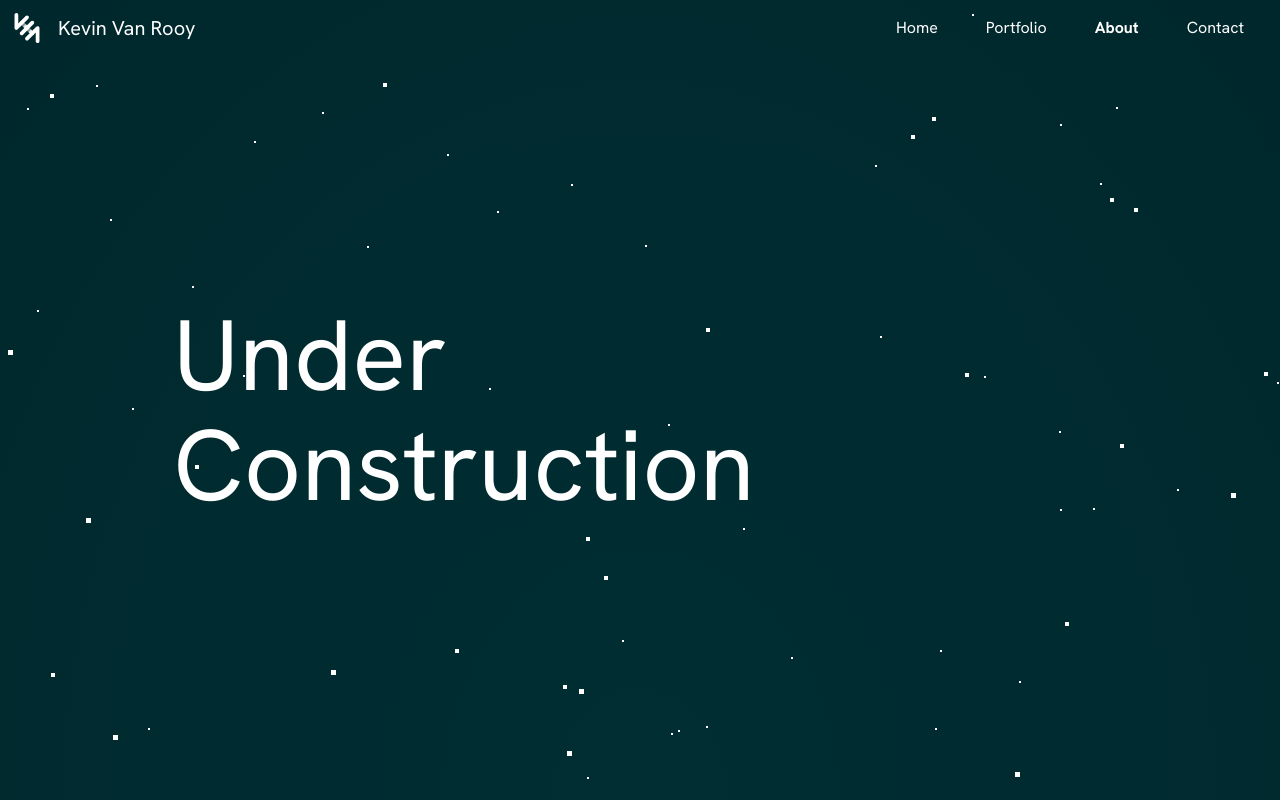
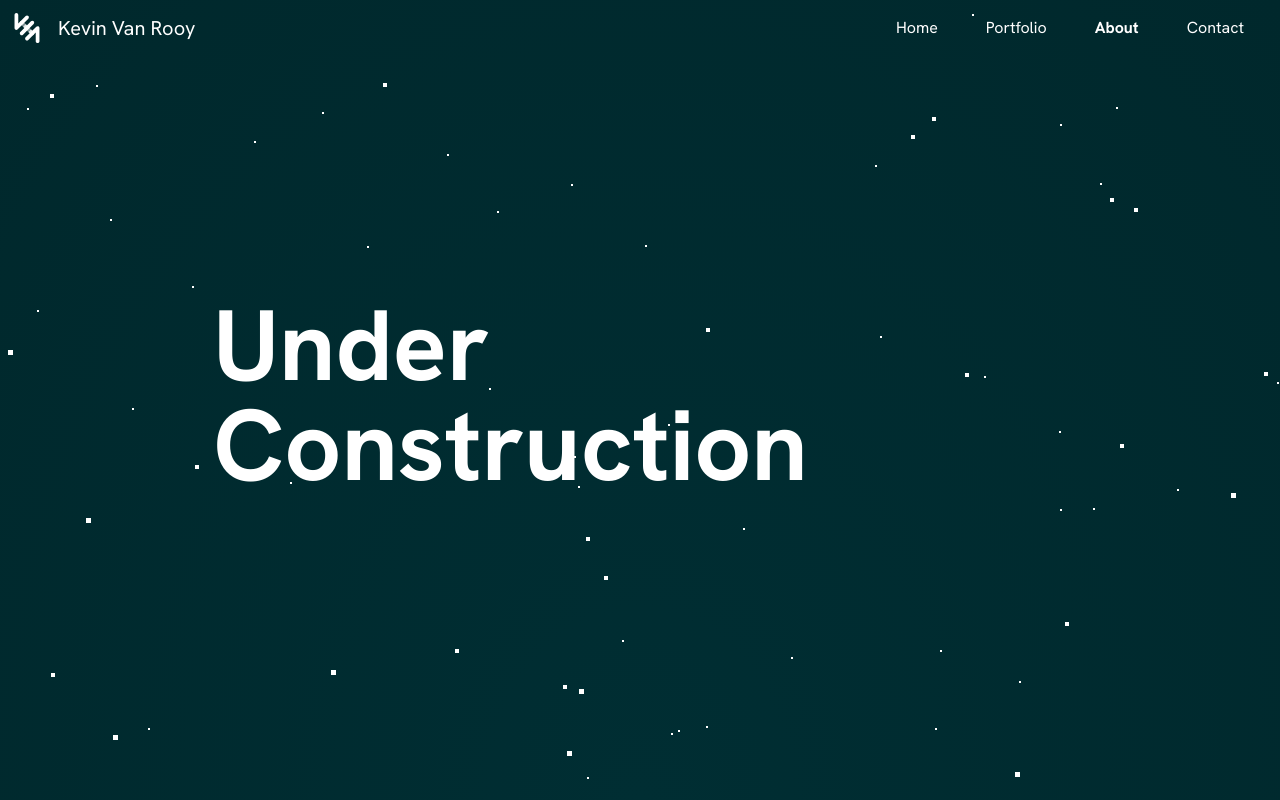
Before and after one commit to Krupuks/MyWebsite, an Angular app: page /about in a window 1280 px wide. Built offline with nearby package versions, Linux system fonts and the light colour scheme.

Commit message:
Refactoring

```diff
--- a/src/app/app.module.ts
+++ b/src/app/app.module.ts
@@ -40,7 +40,6 @@ import { ProjectFilterComponent } from './routes/portfolio/project-filter/projec
       {path: "home", component: HomeComponent},
       {path: "about", component: AboutComponent},
       {path: "portfolio", component: PortfolioComponent},
-      {path: "contact", component: ContactComponent},
       {path: "**", redirectTo: "home", pathMatch: "full"}
     ]),
     NgbModule,
--- a/src/app/navbar/navbar.component.html
+++ b/src/app/navbar/navbar.component.html
@@ -50,7 +50,7 @@
           <a class="nav-link" routerLink="/about">About</a>
         </li>
         <li class="nav-item mx-3">
-          <a class="nav-link" onclick="scrollToBottom()">Contact</a>
+          <a class="nav-link" (click)="scrollToBottom()">Contact</a>
         </li>
       </ul>
     </div>
--- a/src/app/routes/about/about.component.css
+++ b/src/app/routes/about/about.component.css
@@ -2,41 +2,3 @@
     --title-size: 100px;
     --info-size: 20px;
   }
-
-  .title, .info {
-    left: calc(100vw/6);
-    position: relative;
-    top: calc(40vh);
-  }
-
-  .info {
-    font-size: var(--info-size);
-  }
-
-  .title {
-    font-size: var(--title-size);
-    margin: -40px;
-  }
-
-  .slideshow-container {
-    display: flex;
-    flex-direction: column;
-    overflow-y: scroll;
-    scroll-snap-type: y mandatory;
-    height: 100vh;
-    overflow: hidden;
-  }
-
-  .slide-container {
-    width: 100vw;
-    flex: 0 0 100%;
-    scroll-snap-align: center;
-    height: 100vh;
-    position: relative;
-  }
-
-  .slide-volume {
-    position: absolute; /* Change to absolute */
-    top: 0%; /* Adjust as necessary */
-    left: 0%; /* Adjust as necessary */
-  }
--- a/src/app/routes/about/about.component.html
+++ b/src/app/routes/about/about.component.html
@@ -1,8 +1,15 @@
 <div class="slideshow-container">
   <div class="slide-container">
-      <div class="slide-volume">
+    <div class="slide-volume">
+      <div class="centralized">
         <div class="title">Under</div>
         <div class="title">Construction</div>
       </div>
+    </div>
+  </div>
+  <div class="slide-container" id="last-slide">
+    <div class="slide-volume">
+      <app-contact></app-contact>
+    </div>
   </div>
 </div>
--- a/src/app/routes/contact/contact.component.css
+++ b/src/app/routes/contact/contact.component.css
@@ -1,5 +1,5 @@
 .container {
-  padding: 50px calc(100vw/6) 100px;
+  padding: 100px calc(100vw/6);
   min-width: 100vw;
   display: flex;
   flex-wrap: wrap;
@@ -9,7 +9,6 @@
 .container-column {
   flex: 1;
   padding: 0 20px;
-  box-sizing: border-box;
 }
 
 .title {
--- a/src/app/routes/contact/contact.component.html
+++ b/src/app/routes/contact/contact.component.html
@@ -5,7 +5,15 @@
   </div>
   <div class="container-column">
     <div class="title">Connect</div>
-    <a class="nav-link text" href="https://www.linkedin.com/in/kevin-van-rooy-691a29211/">LinkedIn</a>
+    <a
+      class="nav-link text"
+      href="https://www.linkedin.com/in/kevin-van-rooy-691a29211"
+      >LinkedIn</a
+    >
+    <a class="nav-link text" href="https://www.reddit.com/user/KrupukOnReddit"
+      >Reddit</a
+    >
+    <a class="nav-link text" href="https://github.com/Krupuks">Github</a>
   </div>
   <div class="container-column">
     <div class="title">Navigation</div>
--- a/src/app/routes/home/home.component.css
+++ b/src/app/routes/home/home.component.css
@@ -1,62 +1,3 @@
-:host {
-  --title-size: 100px;
-  --title-weight: 700;
-
-  --subtitle-size: 50px;
-  --subtitle-weight: 700;
-
-  --paragraph-size: 25px;
-  --paragraph-weight: 700;
-}
-
-.title {
-  font-size: var(--title-size);
-  font-weight: var(--title-weight);
-  margin-top: calc(var(--title-size) / -2);
-}
-.subtitle {
-  font-size: var(--subtitle-size);
-  font-weight: var(--subtitle-weight);
-  line-height: var(--subtitle-size);
-}
-.paragraph {
-  font-size: var(--paragraph-size);
-  font-weight: var(--paragraph-weight);
-  line-height: var(--paragraph-size);
-}
-
-.centralized{
-  left: calc(100vw/6);
-  position: relative;
-  top: calc(40vh);
-}
-
-.styled{
-  position: relative;
-  padding: 20vh calc(100vw/6);
-}
-
-.slideshow-container {
-  display: flex;
-  flex-direction: column;
-  scroll-snap-type: y mandatory;
-  height: 100vh;
-  overflow-x: hidden;
-  -webkit-overflow-scrolling: touch;
-}
-
-.slide-container {
-  flex: 0 0 100vh;
-  width: 100vw;
-  position: relative;
-  scroll-snap-align: start;
-}
-
-/*for the text*/
-.slide-volume {
-  position: relative;
-}
-
 .first-slide-bg{
   position: absolute;
   width: 100vw;
@@ -69,10 +10,6 @@
 }
 
 #third-slide{
-  flex: 0 0 50vh;
+  flex: 0 0 fit-content;
   background-color: rgba(10, 10, 10, 1);
 }
-
-#last-slide{
-  flex: 0 0 fit-content;
-}
--- a/src/app/routes/portfolio/portfolio.component.css
+++ b/src/app/routes/portfolio/portfolio.component.css
@@ -20,7 +20,3 @@
   min-height: 70vh;
   padding: 10vh 5vw 10vh 5vw;
 }
-
-#last-slide{
-  flex: 0 0 fit-content;
-}
--- a/src/styles.css
+++ b/src/styles.css
@@ -7,6 +7,16 @@
   --theBoysY: 200px;
   --posX: 75vw;
   --posY: 40vh;
+
+
+  --title-size: 100px;
+  --title-weight: 700;
+
+  --subtitle-size: 50px;
+  --subtitle-weight: 700;
+
+  --paragraph-size: 25px;
+  --paragraph-weight: 700;
 }
 
 
@@ -28,8 +38,8 @@ body, html {
   margin: 0 !important;
   font-family: HankenGrotesk;
   overflow:auto;
+  box-sizing: border-box;
 }
-
 
 button{
   font-size:larger;
@@ -40,7 +50,58 @@ button{
   border: none;
 }
 
+.centralized{
+  left: calc(100vw/6);
+  position: relative;
+  top: calc(40vh);
+}
+
+.styled{
+  position: relative;
+  padding: 20vh calc(100vw/6);
+}
+
+.title {
+  font-size: var(--title-size);
+  font-weight: var(--title-weight);
+  margin-top: calc(var(--title-size) / -2);
+}
+.subtitle {
+  font-size: var(--subtitle-size);
+  font-weight: var(--subtitle-weight);
+  line-height: var(--subtitle-size);
+}
+.paragraph {
+  font-size: var(--paragraph-size);
+  font-weight: var(--paragraph-weight);
+  line-height: var(--paragraph-size);
+}
+
+.slideshow-container {
+  display: flex;
+  flex-direction: column;
+  scroll-snap-type: y mandatory;
+  height: 100vh;
+  overflow-x: hidden;
+  -webkit-overflow-scrolling: touch;
+}
+
+.slide-container {
+  flex: 0 0 100vh;
+  width: 100vw;
+  position: relative;
+  scroll-snap-align: start;
+}
+
+/*for the text*/
+.slide-volume {
+  position: relative;
+}
 
 .code   {background-color: rgba(080, 200, 120, 0.7);}
 .art    {background-color: rgba(080, 188, 200, 0.7);}
 .design {background-color: rgba(181, 100, 235, 0.7);}
+
+#last-slide{
+  flex: 0 0 fit-content;
+}
```
